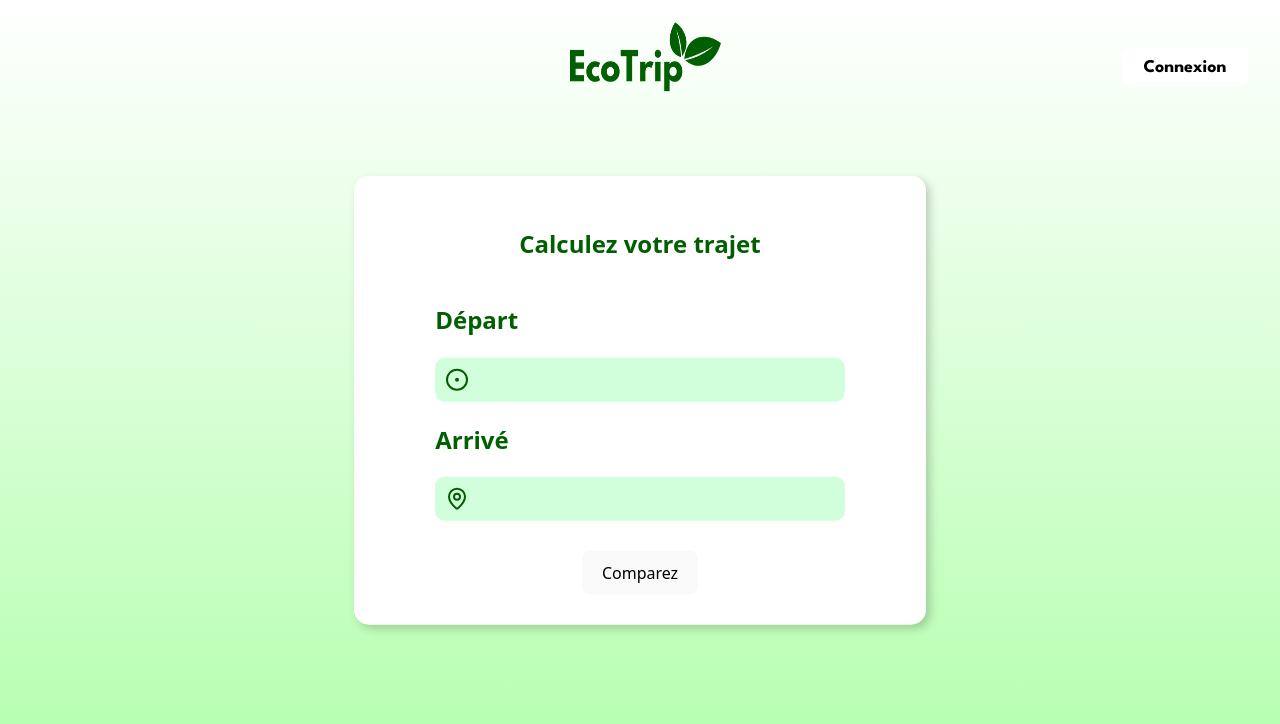
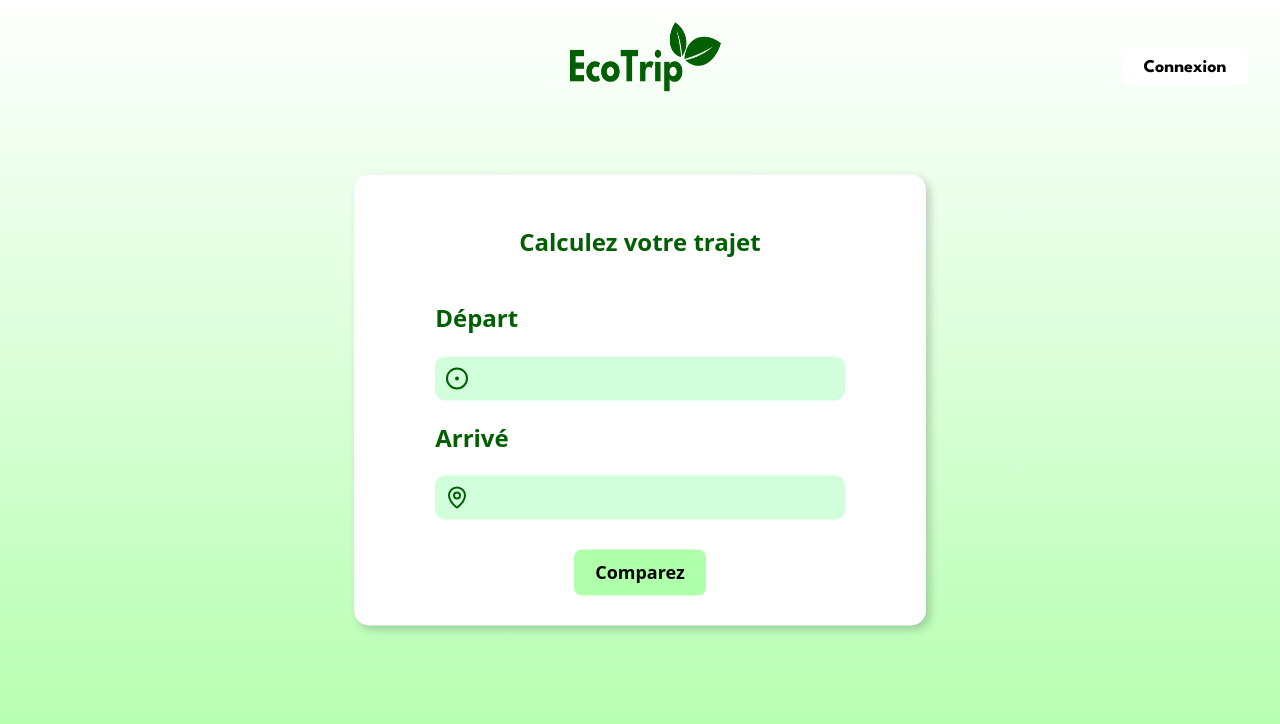
Before and after one commit to amir69003/Ecotrip, a React (Vite) app in the folder frontend/: page / in a window 1280 px wide. Shown: the top 724 px of the page. Built offline with nearby package versions, Linux system fonts and the light colour scheme.

Commit message:
amélioration de l'interface du home

```diff
--- a/frontend/src/assets/styles/calcul.module.css
+++ b/frontend/src/assets/styles/calcul.module.css
@@ -27,7 +27,17 @@
     left: 50%;
     transform: translate(-50%, -50%); /* Centre exactement au milieu */
 }
-.button {
-    display: flex;
+
+.button{
+    background: #B0FFAA;
+    font-weight: bold;
+    font-size: 18px;
+
+    border: none;
+    cursor: pointer;
+    transition: transform 0.2s;
     margin-top: 30px;
 }
+.button:hover{
+    transform: scale(1.1);
+}
```
